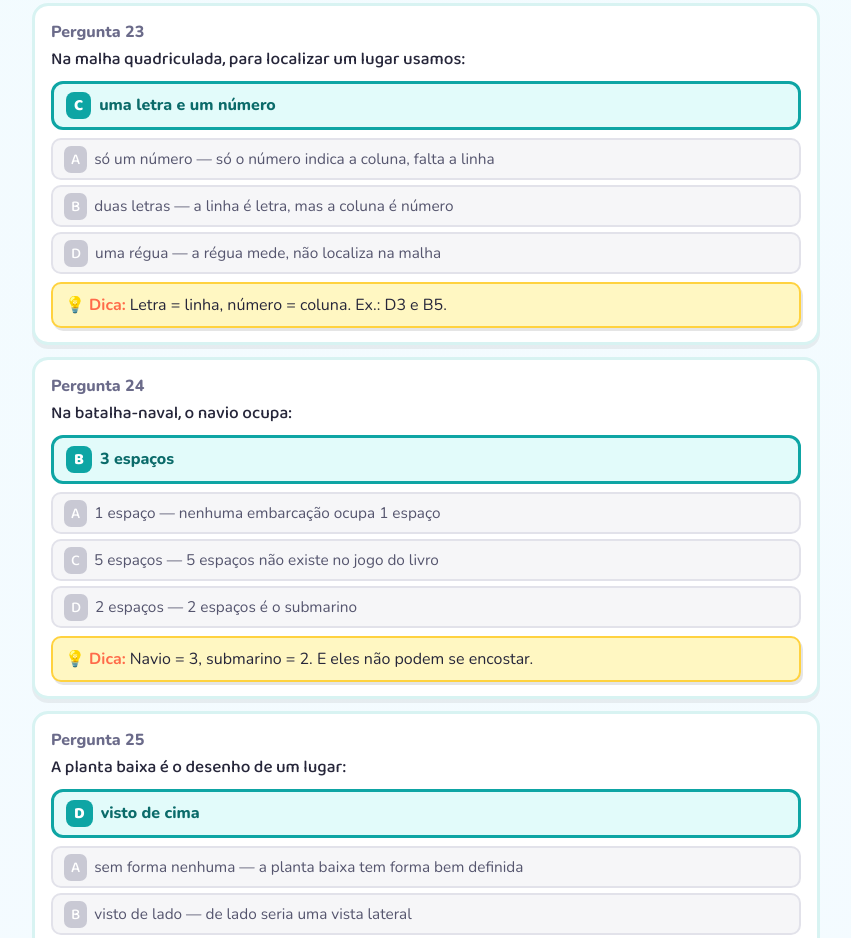
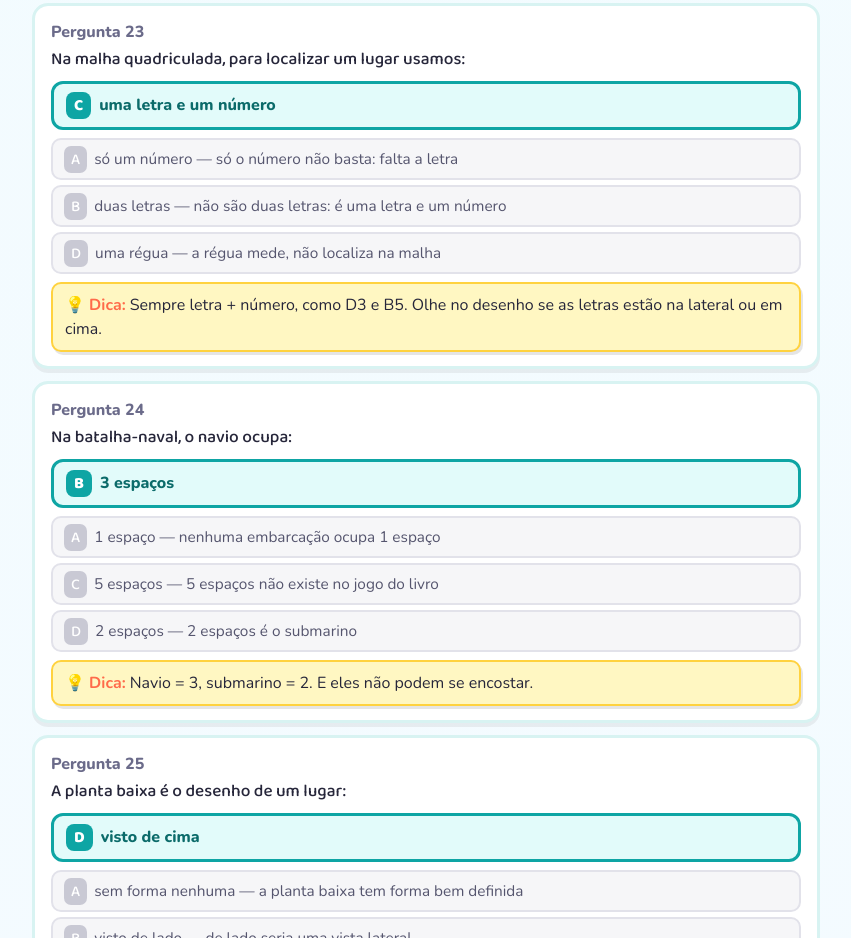
Before and after one commit to anaapcv-ui/matematica-3ano-prova-10-09, a plain HTML site: page gabarito.html in a window 1280 px wide. Shown: the part 8338-9276 px from the top of the page, without its empty margins (214-1065 px from the left). Drawn offline with nearby package versions, Linux system fonts and the light colour scheme.

Commit message:
Ajusta dica da pergunta 23 (malha) no gabarito

```diff
--- a/gabarito.html
+++ b/gabarito.html
@@ -82,7 +82,7 @@ const G=[
  ["Sobre a esfera, é correto afirmar que ela:", ["tem 6 faces", "não tem vértice, nem aresta, nem base", "tem 2 bases", "tem 1 vértice"], 1, ["6 faces é o cubo e o bloco retangular", "", "2 bases é o cilindro", "1 vértice é o cone"], "A esfera é totalmente redonda: não tem nada disso."],
  ["Qual grupo tem só figuras espaciais ARREDONDADAS?", ["pirâmide, prisma e esfera", "cubo, prisma e pirâmide", "bloco retangular, cubo e cone", "cilindro, cone e esfera"], 3, ["pirâmide e prisma não são arredondados", "esse é o grupo das NÃO arredondadas", "bloco retangular e cubo não são arredondados", ""], "Arredondadas = têm parte curva e rolam: cilindro, cone e esfera."],
  ["A planificação de um sólido é:", ["o molde dele aberto no plano", "a cor dele", "o peso dele", "o nome dele"], 0, ["", "a cor não é um conceito de geometria", "o peso não tem a ver com planificação", "o nome vem do formato, não da planificação"], "É o molde antes de montar — aparece em quase todas as páginas da unidade."],
- ["Na malha quadriculada, para localizar um lugar usamos:", ["só um número", "duas letras", "uma letra e um número", "uma régua"], 2, ["só o número indica a coluna, falta a linha", "a linha é letra, mas a coluna é número", "", "a régua mede, não localiza na malha"], "Letra = linha, número = coluna. Ex.: D3 e B5."],
+ ["Na malha quadriculada, para localizar um lugar usamos:", ["só um número", "duas letras", "uma letra e um número", "uma régua"], 2, ["só o número não basta: falta a letra", "não são duas letras: é uma letra e um número", "", "a régua mede, não localiza na malha"], "Sempre letra + número, como D3 e B5. Olhe no desenho se as letras estão na lateral ou em cima."],
  ["Na batalha-naval, o navio ocupa:", ["1 espaço", "3 espaços", "5 espaços", "2 espaços"], 1, ["nenhuma embarcação ocupa 1 espaço", "", "5 espaços não existe no jogo do livro", "2 espaços é o submarino"], "Navio = 3, submarino = 2. E eles não podem se encostar."],
  ["A planta baixa é o desenho de um lugar:", ["sem forma nenhuma", "visto de lado", "visto de frente", "visto de cima"], 3, ["a planta baixa tem forma bem definida", "de lado seria uma vista lateral", "de frente seria uma fachada", ""], "É como olhar o lugar do alto, igual à planta da academia de capoeira."]
 ];
```
